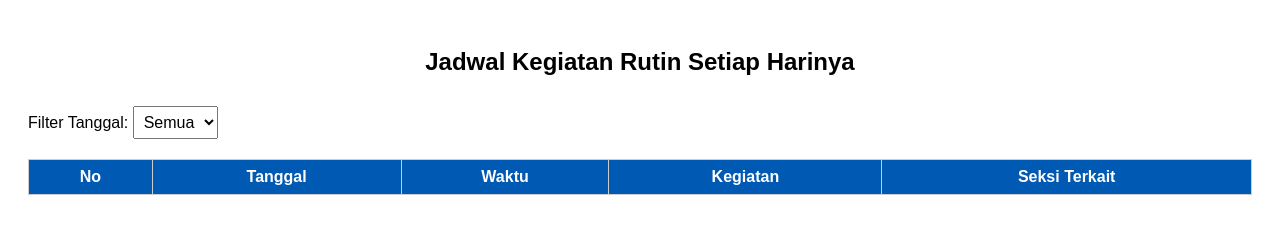
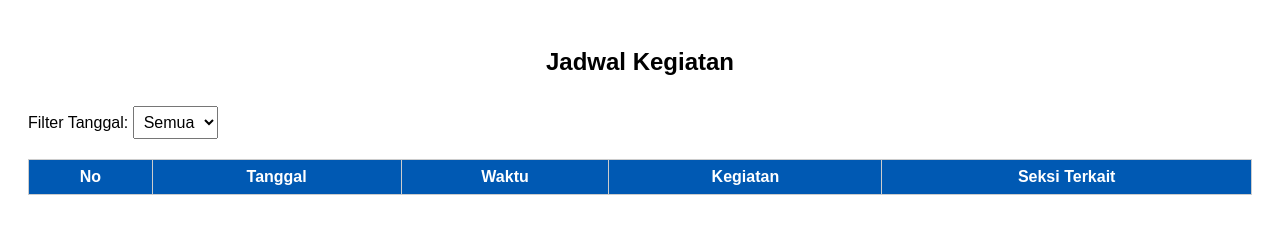
Before and after one commit to Indra24434/jadwal-kegiatan, a plain HTML site: page jadwal.html in a window 1280 px wide. Drawn offline with Linux system fonts and the light colour scheme; no server answers.

Commit message:
Update jadwal.html

```diff
--- a/jadwal.html
+++ b/jadwal.html
@@ -36,7 +36,7 @@
   </style>
 </head>
 <body>
-  <h2>Jadwal Kegiatan Rutin Setiap Harinya</h2>
+  <h2>Jadwal Kegiatan</h2>
 
   <label for="filter">Filter Tanggal: </label>
   <select id="filter">
```
